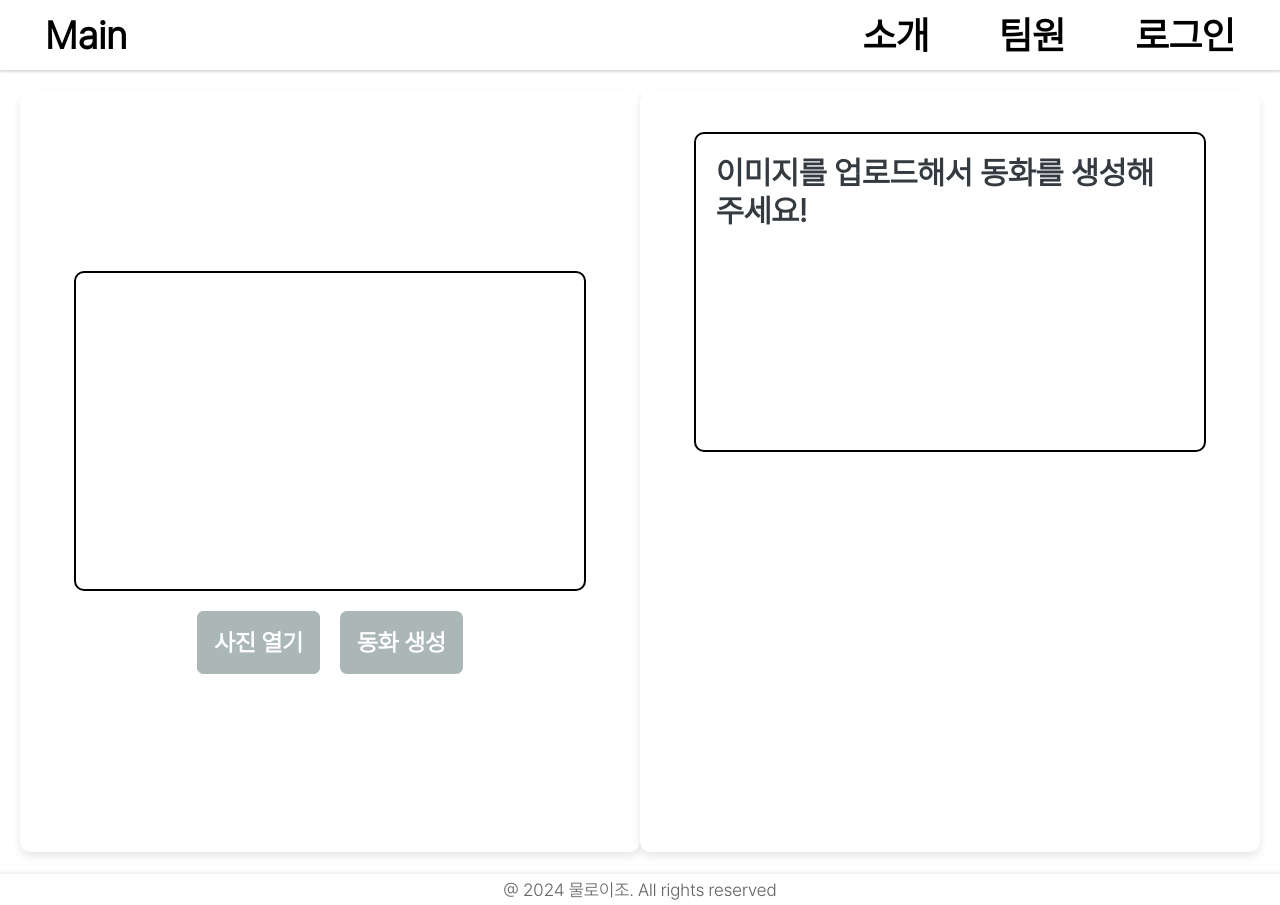
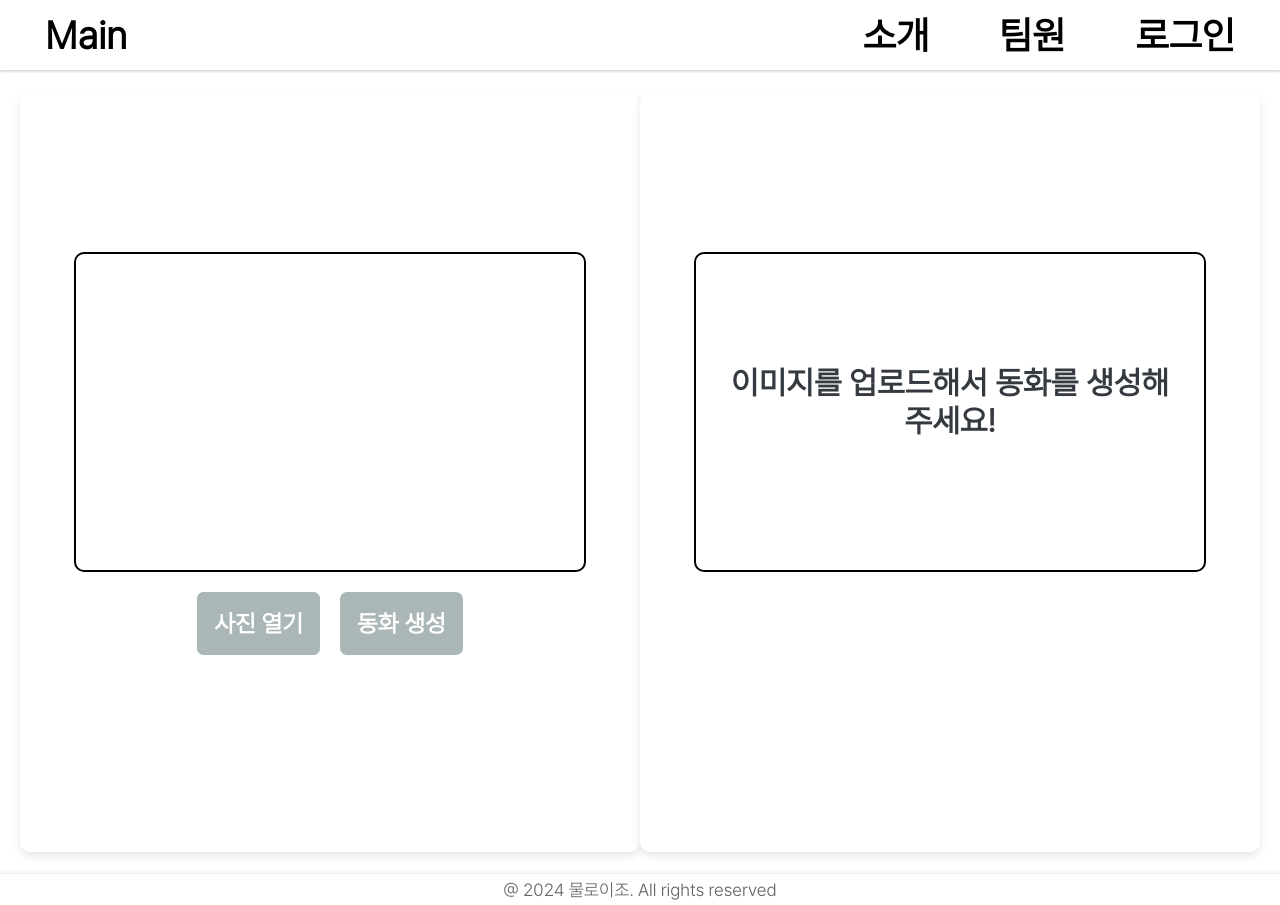
Before and after one commit to HeoSeonJin0504/CapstoneDesign, a React (Vite) app: page /get-started in a window 1280 px wide. Built offline with nearby package versions, Linux system fonts and the light colour scheme.

Commit message:
실습하기 레이아웃 수정

```diff
--- a/src/pages/GetStarted.tsx
+++ b/src/pages/GetStarted.tsx
@@ -14,7 +14,7 @@ const LeftContainer = styled.div`
   flex: 1;
   display: flex;
   flex-direction: column;
-  justify-content: center;
+
   align-items: center;
   padding: 40px;
   background-color: ${color.white};
@@ -27,7 +27,6 @@ const RightContainer = styled.div`
   flex: 1;
   display: flex;
   flex-direction: column;
-  justify-content: flex-start;
   align-items: center;
   padding: 40px;
   background-color: ${color.white};
@@ -41,12 +40,14 @@ const Form = styled.div`
   display: flex;
   flex-direction: column;
   align-items: center;
-  justify-content: space-between;
   padding: 20px;
   border: 2px solid black;
   border-radius: 10px;
   width: 40vw;
   height: 40vh;
+  text-align: center;
+  justify-content: center;
+  margin-top: 120px;
 `;
 
 // 기본 파일 선택 스타일 숨기기
@@ -138,7 +139,13 @@ const GetStarted = () => {
       });
       const result = await response.json();
       console.log(result.filename, result.story_name, result.story_content);
-      alert(result.filename + " / " + result.story_name + " / " + result.story_content);
+      alert(
+        result.filename +
+          " / " +
+          result.story_name +
+          " / " +
+          result.story_content
+      );
       setStoryTitle(result.story_name);
       setStoryContent(result.story_content);
     } catch (error) {
@@ -170,8 +177,14 @@ const GetStarted = () => {
       </LeftContainer>
       <RightContainer>
         <Form>
-        <StoryTitle>이미지를 업로드해서 동화를 생성해 주세요!{storyTitle || ""}</StoryTitle>
-        <StoryContent>{storyContent || ""}</StoryContent>
+          {storyTitle || storyContent ? (
+            <>
+              <StoryTitle>{storyTitle}</StoryTitle>
+              <StoryContent>{storyContent}</StoryContent>
+            </>
+          ) : (
+            <StoryTitle>이미지를 업로드해서 동화를 생성해 주세요!</StoryTitle>
+          )}
         </Form>
         {storyTitle && storyContent && (
           <ButtonContainer>
```
